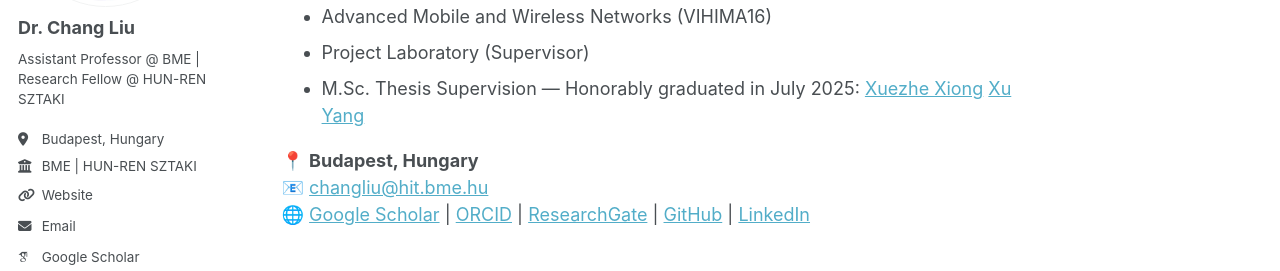
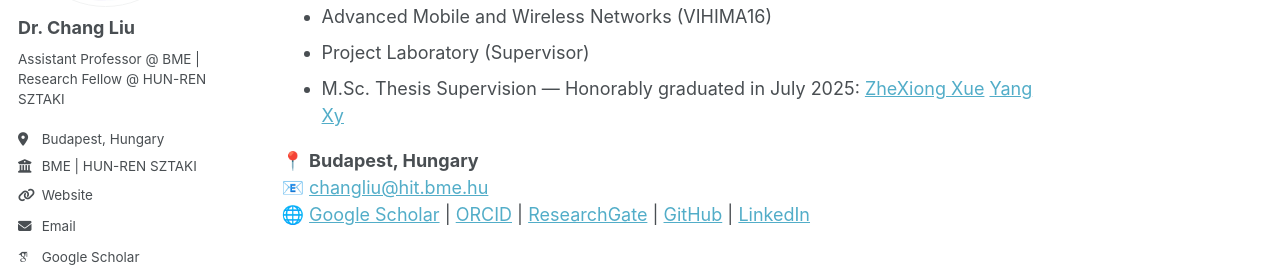
Before and after one commit to ChangLiu-bp/changliu-bp.github.io, a Jekyll site: the page built from _pages/about.md, in a window 1280 px wide and 900 px high, scrolled down 862 px. Shown: the part 267-538 px from the top of the window. Built offline with Jekyll 4.4.1, drawn with Linux system fonts in a browser that asks for light colours; some web fonts are replaced; a script that is not in the unit is left out.

Commit message:
Update about.md

```diff
--- a/_pages/about.md
+++ b/_pages/about.md
@@ -41,8 +41,8 @@ I teach and supervise the following courses and projects:
 - Advanced Mobile and Wireless Networks (VIHIMA16)
 - Project Laboratory (Supervisor)
 - M.Sc. Thesis Supervision — Honorably graduated in July 2025:
-  [Xuezhe Xiong](https://scholar.google.com.hk/citations?user=_IlWDnEBVQ8C&hl=en&oi=sra)
-  [Xu Yang](https://www.linkedin.com/in/ACoAAC-RGo0BIWqD0xU_9FITUvjoiq2-WzVfog8/)
+  [ZheXiong Xue](https://scholar.google.com.hk/citations?user=_IlWDnEBVQ8C&hl=en&oi=sra)
+  [Yang Xy](https://www.linkedin.com/in/ACoAAC-RGo0BIWqD0xU_9FITUvjoiq2-WzVfog8/)
 
 
 📍 **Budapest, Hungary**
```
